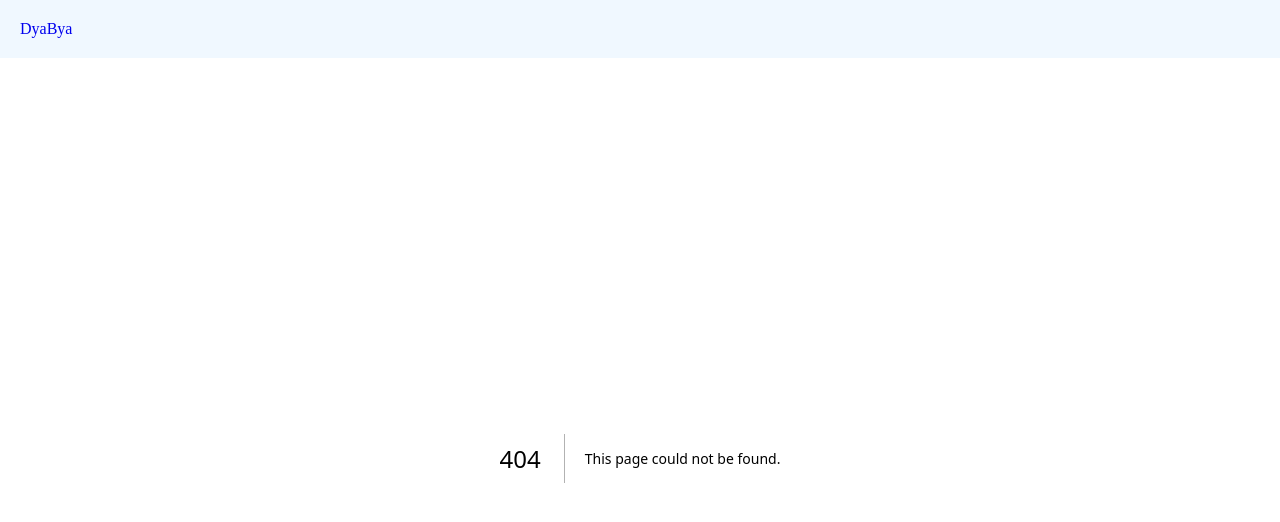
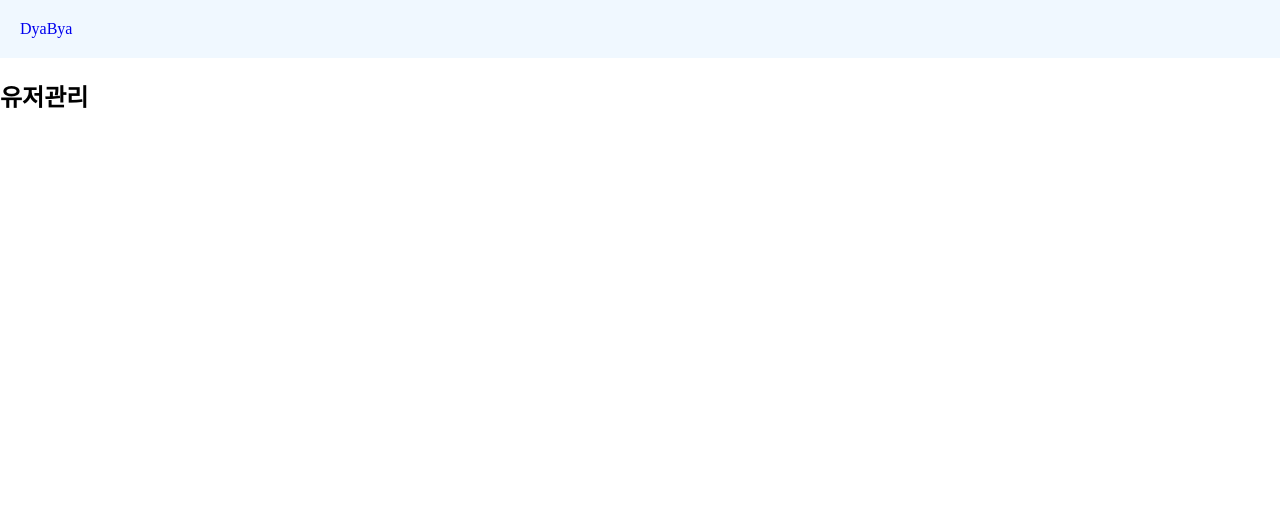
Before and after one commit to seunghee1108/Next-Practice, a Next.js app in the folder next-project/: page /usermanagement in a window 1280 px wide. Before the commit this address had no page. Shown: the top 522 px of the page. Built offline with nearby package versions, Linux system fonts and the light colour scheme.

Commit message:
유저 관리 페이지

```diff
--- /dev/null
+++ b/next-project/app/usermanagement/page.tsx
@@ -0,0 +1,7 @@
+export default  function management (){
+  return (
+    <div>
+      <h2>유저관리</h2>
+    </div>
+  )
+}
```
